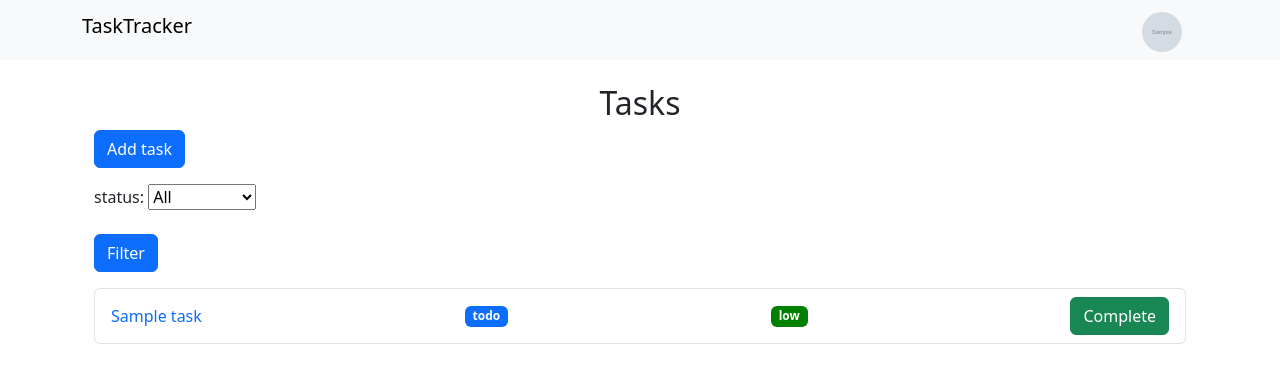
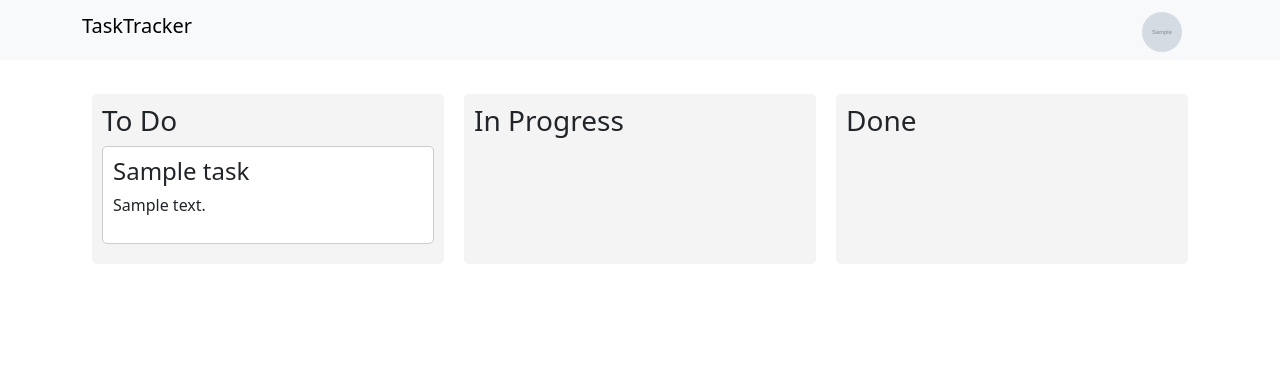
Before and after one commit to ravion223/TaskTracker, a Django app: page / in a window 1280 px wide. Shown: the top 383 px of the page. Run offline with Django 5.2, Linux system fonts and the light colour scheme; a user stored in the database is signed in; tables that the repository leaves empty hold one stand-in row (values such as "Sample post"); grey boxes marked "Sample" are stand-in pictures; some libraries are stand-ins or nearby versions.

Commit message:
This commit is a mistake

```diff
--- a/Tracking/urls.py
+++ b/Tracking/urls.py
@@ -1,6 +1,6 @@
 from django.urls import path
 from django.contrib.auth.decorators import login_required
-from .views import TasksListView, TasksDetailView, TaskCreateView, TaskDeleteView, TaskUpdateView, TaskCompleteView, CommentUpdateView, CommentDeleteView, MyProfileDetailView, MyProfileUpdateView
+from .views import TasksListView, TasksDetailView, TaskCreateView, TaskDeleteView, TaskUpdateView, TaskCompleteView, CommentUpdateView, CommentDeleteView, MyProfileDetailView, MyProfileUpdateView, update_task_status
 
 
 urlpatterns = [
@@ -14,4 +14,5 @@ urlpatterns = [
     path('comment/delete/<int:pk>/', login_required(CommentDeleteView.as_view()), name='comment-delete'),
     path('my-profile/', MyProfileDetailView.as_view(), name='my-profile'),
     path('my-profile/update/', MyProfileUpdateView.as_view(), name='my-profile-update'),
+    path('update_task_status/<int:pk>/<slug:status>/', update_task_status, name='update_task_status'),
 ]
--- a/Tracking/views.py
+++ b/Tracking/views.py
@@ -1,7 +1,7 @@
 from django.db.models.base import Model as Model
 from django.db.models.query import QuerySet
 from django.forms import BaseModelForm
-from django.http import HttpResponse, HttpResponseRedirect
+from django.http import HttpResponse, HttpResponseRedirect, JsonResponse
 from django.shortcuts import get_object_or_404, render, redirect
 from django.urls import reverse, reverse_lazy
 from django.views.generic import ListView, DetailView, CreateView, DeleteView, UpdateView, View
@@ -18,7 +18,7 @@ from .forms import TaskCreationForm, TaskUpdateForm, TaskFilterForm, TaskComment
 
 class TasksListView(ListView):
     model = Task
-    template_name = 'Tracking/tasks-list.html'
+    template_name = 'Tracking/kanban-board.html'
     context_object_name = 'tasks'
 
     def get_queryset(self):
@@ -150,6 +150,13 @@ class TaskUpdateView(LoginRequiredMixin, UserIsOwnerMixin, UpdateView):
         return context
 
 
+def update_task_status(request, pk, status):
+    task = get_object_or_404(Task, pk=pk)
+    task.status = status
+    task.save()
+    return JsonResponse({'success': True})
+
+
 class MyProfileUpdateView(UpdateView):
     model = Profile
     template_name = 'Tracking/profile-update.html'
--- a/static/css/style.css
+++ b/static/css/style.css
@@ -17,3 +17,24 @@ a {
 .critical-bg-color {
     background-color: darkred; /* Define your custom background color here */
 }
+
+.kanban-board {
+    display: flex;
+}
+
+.column {
+    flex: 1;
+    margin: 10px;
+    padding: 10px;
+    background-color: #f4f4f4;
+    border-radius: 5px;
+}
+
+.task {
+    margin-bottom: 10px;
+    padding: 10px;
+    background-color: #fff;
+    border: 1px solid #ccc;
+    border-radius: 5px;
+    cursor: grab;
+}
--- /dev/null
+++ b/templates/Tracking/kanban-board.html
@@ -0,0 +1,104 @@
+{% extends 'base.html' %}
+{% block body %}
+{% load static %}
+
+<div class="kanban-board">
+    <div class="column" id="todo">
+        <h3>To Do</h3>
+        {% for task in tasks %}
+            {% if task.status == 'todo' %}
+                <div class="task" id="task{{ task.id }}"> <!-- Unique id for each task -->
+                    <h4>{{ task.title }}</h4>
+                    <p>{{ task.description }}</p>
+                </div>
+            {% endif %}
+        {% endfor %}
+    </div>
+    <div class="column" id="in-progress">
+        <h3>In Progress</h3>
+        {% for task in tasks %}
+            {% if task.status == 'in_progress' %}
+                <div class="task" id="task{{ task.id }}"> <!-- Unique id for each task -->
+                    <h4>{{ task.title }}</h4>
+                    <p>{{ task.description }}</p>
+                </div>
+            {% endif %}
+        {% endfor %}
+    </div>
+    <div class="column" id="done">
+        <h3>Done</h3>
+        {% for task in tasks %}
+            {% if task.status == 'done' %}
+                <div class="task" id="task{{ task.id }}"> <!-- Unique id for each task -->
+                    <h4>{{ task.title }}</h4>
+                    <p>{{ task.description }}</p>
+                </div>
+            {% endif %}
+        {% endfor %}
+    </div>
+</div>
+
+
+<script src="https://cdnjs.cloudflare.com/ajax/libs/Sortable/1.14.0/Sortable.min.js"></script>
+
+<script>
+    document.addEventListener('DOMContentLoaded', function () {
+        var todo = document.getElementById('todo');
+        var inProgress = document.getElementById('in-progress');
+        var done = document.getElementById('done');
+
+        var sortableTodo = new Sortable(todo, {
+            group: 'kanban',
+            animation: 150,
+            draggable: '.task', // Ensure tasks are draggable
+            onEnd: function(evt) {
+                moveTask(evt.item.id, 'todo');
+            }
+        });
+
+        var sortableInProgress = new Sortable(inProgress, {
+            group: 'kanban',
+            animation: 150,
+            draggable: '.task', // Ensure tasks are draggable
+            onEnd: function(evt) {
+                moveTask(evt.item.id, 'in_progress');
+            }
+        });
+
+        var sortableDone = new Sortable(done, {
+            group: 'kanban',
+            animation: 150,
+            draggable: '.task', // Ensure tasks are draggable
+            onEnd: function(evt) {
+                moveTask(evt.item.id, 'done');
+            }
+        });
+
+        function moveTask(taskId, newStatus) {
+            fetch(`/update_task_status/${taskId}/${newStatus}/`, {
+                method: 'POST',
+                headers: {
+                    'Content-Type': 'application/json',
+                    'X-CSRFToken': '{{ csrf_token }}'
+                },
+                body: JSON.stringify({})
+            })
+            .then(response => response.json())
+            .then(data => {
+                if (data.success) {
+                    console.log('Task status updated successfully');
+                }
+            })
+            .catch(error => {
+                console.error('Error:', error);
+            });
+    }
+
+    moveTask(7, 'to-do');
+    });
+
+
+
+</script>
+
+{% endblock body %}
```
